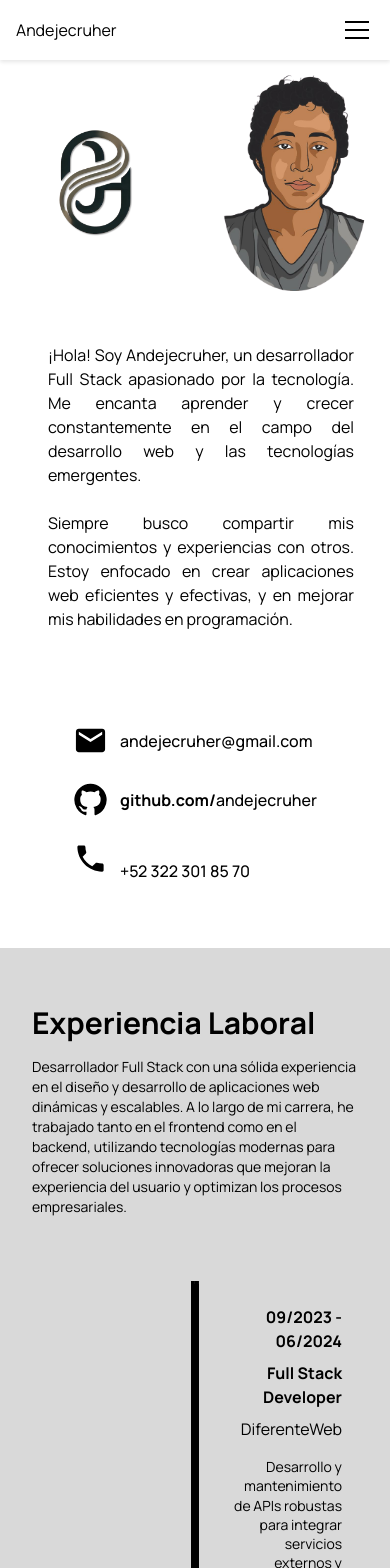
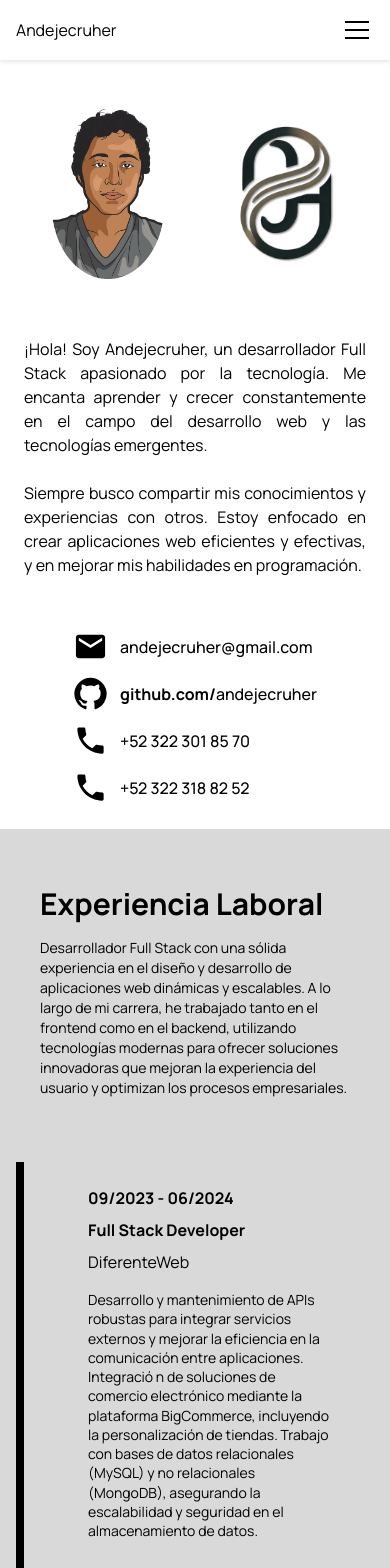
Before and after one commit to Andejecruher/SideProject, a React (Vite) app in the folder Frontend/: page /blog in a window 390 px wide. Shown: the top 1568 px of the page. Built offline with nearby package versions, Linux system fonts and the light colour scheme; a web font is replaced by a local one.

Commit message:
Actualizar estilos de las secciones

```diff
--- a/Frontend/src/components/AboutMe/AboutMe.jsx
+++ b/Frontend/src/components/AboutMe/AboutMe.jsx
@@ -5,23 +5,21 @@ import './AboutMe.css';
 import EmailIcon from '@mui/icons-material/Email';
 import GitHubIcon from '@mui/icons-material/GitHub';
 import PhoneIcon from '@mui/icons-material/Phone';
-import LanguageIcon from '@mui/icons-material/Language';
 
 const AboutMe = () => {
   return (
-    <div className="p-4 md:p-10 bg-white">
-      {/* <div className="flex justify-center text-xl font-bold tracking-widest">
-        <h1 className='about-me-title'>ACERCA DE MÍ</h1>
-      </div> */}
+    <div className="p-2 md:p-10 bg-white">
+      <div className="grid col-span-1 md:flex items-center mt-20 justify-center">
 
-      <div className="grid col-span-1 md:flex items-center mt-10 justify-center">
-        <div className="mr-14">
-          <img className="md:w-60" src={ajh} alt="Logo" />
+        <div className="md:mr-4">
+          <img className="md:w-40 w-28 ml-10" src={andejecruher} alt="Perfil" />
         </div>
+
         <div className="md:mr-4">
-          <img className="md:w-40" src={andejecruher} alt="Perfil" />
+          <img className="md:w-60 w-80 mr-10" src={ajh} alt="Logo" />
         </div>
-        <div className="md:border-l-2 pl-4 p-2 col-span-2 text-justify md:w-1/2 mt-10 md:mt-0">
+
+        <div className="md:border-l-2 sm:pl-4 p-2 col-span-2 text-justify md:w-1/2 mt-10 md:mt-0">
           <p className='about-me-text'>
             ¡Hola! Soy Andejecruher, un desarrollador Full Stack apasionado por la tecnología.
             Me encanta aprender y crecer constantemente en el campo del desarrollo web y las tecnologías emergentes.
@@ -33,40 +31,39 @@ const AboutMe = () => {
         </div>
       </div>
 
-      <div className="grid col-span-1 md:flex items-center justify-center mt-20">
+      <div className="grid col-span-1 md:flex items-center justify-center mt-10">
         <div>
-          <div className="md:flex items-center mb-4">
-            <div className="flex items-center md:mr-8 mb-4 md:mb-0">
+          <div className="md:flex items-center md:mb-4">
+            <div className="flex items-center md:mr-8 mb-2 md:mb-0">
               <a href="mailto:andejecruher@gmail.com" target="_blank" rel="noopener noreferrer" className="flex items-center">
                 <EmailIcon className="mr-2" fontSize="large" />
                 <p>andejecruher@gmail.com</p>
               </a>
             </div>
 
-            <div className="flex items-center md:mr-8 mb-4 md:mb-0">
+            <div className="flex items-center md:mr-8 mb-2 md:mb-0">
               <a href="https://github.com/Andejecruher" target="_blank" rel="noopener noreferrer" className="flex items-center">
                 <GitHubIcon className="mr-2" fontSize="large" />
                 <p><b>github.com/</b>andejecruher</p>
               </a>
             </div>
+          </div>
 
-            <div className="flex items-center md:mr-8 mb-4 md:mb-0">
+          <div className="md:flex items-center">
+            <div className="flex items-center md:mr-8 mb-2 md:mb-0">
               <a href="tel:+523223018570" target="_blank" rel="noopener noreferrer" className="flex items-center" >
-                <PhoneIcon className="mr-2 mb-4 md:mb-0" fontSize="large" />
+                <PhoneIcon className="mr-2" fontSize="large" />
                 <p>+52 322 301 85 70</p>
               </a>
             </div>
-          </div>
 
-          <div className="md:flex items-center">
+            <div className="flex items-center md:mr-8 mb-2 md:mb-0">
+              <a href="tel:+523223018570" target="_blank" rel="noopener noreferrer" className="flex items-center" >
+                <PhoneIcon className="mr-2" fontSize="large" />
+                <p>+52 322 318 82 52</p>
+              </a>
+            </div>
 
-
-            {/* <div className="flex items-center">
-              <a href="https://andejecruher.com" target="_blank" rel="noopener noreferrer" className="flex items-center">
-                <LanguageIcon className="mr-2" fontSize="large" />
-                <p>andejecruher.com</p>
-              </a>
-            </div> */}
           </div>
         </div>
       </div>
--- a/Frontend/src/components/EducationalExperience/EducationalExperience.jsx
+++ b/Frontend/src/components/EducationalExperience/EducationalExperience.jsx
@@ -1,6 +1,7 @@
 import React from 'react';
 import education from '../../assets/education.png';
-// import { FaGraduationCap } from 'react-icons/fa'; // Asegúrate de instalar react-icons
+import { useMediaQuery } from '@mui/material';
+// import { FaGraduationCap } from 'react-icons/fa';
 
 const steps = [
   {
@@ -22,11 +23,12 @@ const steps = [
 ];
 
 const EducationalExperience = () => {
+  const isMobile = useMediaQuery('(max-width: 768px)');
   return (
     <section>
       <div className="bg-white text-black py-8">
-        <div className="container mx-auto flex flex-col items-start md:flex-row my-1 md:my-1">
-          <div className="flex flex-col w-full sticky md:top-36 lg:w-1/3 mt-2 md:mt-12 px-8">
+        <div className="container mx-auto flex flex-col items-start lg:flex-row my-1 md:my-1">
+          <div className="flex flex-col w-full lg:sticky md:top-36 lg:w-1/3 mt-2 md:mt-12 lg:px-6 px-10">
             <p className="text-3xl md:text-4xl leading-normal md:leading-relaxed mb-2 font-bold">
               Experiencia Educativa
             </p>
@@ -37,28 +39,31 @@ const EducationalExperience = () => {
           <div className="ml-0 md:ml-12 lg:w-2/3 sticky">
             <div className="container mx-auto w-full h-full">
               <div className="relative wrap overflow-hidden p-10 h-full">
-                <div
+              <div
                   className="border-2 absolute h-full"
-                  style={{ right: '50%', border: '2px solid black', borderRadius: '1%' }}
+                  style={{ right: isMobile ? '95%' : '50%', border: '2px solid black', borderRadius: '1%' }}
                 ></div>
                 <div
                   className="border-2 absolute h-full"
-                  style={{ left: '50%', border: '2px solid black', borderRadius: '1%' }}
+                  style={{ left: isMobile ? '5%' : '50%', border: '2px solid black', borderRadius: '1%' }}
                 ></div>
 
                 {steps.map((step, index) => (
                   <div
                     key={index}
-                    className={`mb-8 flex justify-between items-center w-full ${step.alignment === "right" ? "flex-row-reverse left-timeline" : "right-timeline"
+                    className={`mb-8 ml-10 lg:flex lg:justify-between items-center w-full ${isMobile ? 'flex-row-reverse left-timeline' : step.alignment === "right" ? "flex-row-reverse left-timeline" : "right-timeline"
                       }`}
                   >
-                    {/* <div className="order-1 w-5/12 flex justify-center">
+                    {/* {isMobile ? (
+                      <div className="order-1 w-5/12 flex justify-center">
                       <FaGraduationCap className="text-3xl text-black" />
-                    </div> */}
+                    </div>
+                    ) : null} */}
                     <div
-                      className={`order-1 w-5/12 px-1 py-4 ${step.alignment === "right" ? "text-right" : "text-left"
+                      className={`order-1 w-10/12 lg:w-5/12 px-1 py-4 ${isMobile ? 'flex-row-reverse left-timeline' : step.alignment === "right" ? "text-right" : "text-left"
                         }`}
                     >
+
                       <p className="mb-1 text-base text-black font-bold">{step.date}</p>
                       <h4 className="mb-1 font-bold text-md md:text-2xl text-black">{step.title}</h4>
                       <h6 className="mb-3 font-normal text-md md:text-2xl text-black">{step.subtitle}</h6>
@@ -70,7 +75,7 @@ const EducationalExperience = () => {
                 ))}
               </div>
               <img
-                className="mx-auto -mt-5 md:-mt-5"
+                className="mx-auto -mt-5 md:-mt-5 w-[30%] md:w-[40%]"
                 src={education}
                 alt="Tech Fest"
               />
--- a/Frontend/src/components/Footer/Footer.jsx
+++ b/Frontend/src/components/Footer/Footer.jsx
@@ -3,37 +3,42 @@ import ajh from '../../assets/ajh.png';
 
 const Footer = () => {
   return (
-    <div className="flex flex-col w-full h-fit bg-[#D9D9D9] text-black px-14 py-14">
-      <div className="flex flex-row justify-center">
-        <div className="flex flex-row justify-center w-[50%]">
-          <div className="flex flex-row">
+    <div className="flex flex-col w-full h-fit bg-[#D9D9D9] text-black px-8 py-8 lg:px-14 lg:py-14">
+      <div className="flex flex-col lg:flex-row justify-between lg:items-center">
+        {/* Sección del Logo */}
+        <div className="flex flex-col items-center lg:items-start mb-2 lg:mb-0">
+          <div className="flex items-center">
             <img src={ajh} width="120" alt="Logo Preview" />
-            <div className="text-5xl andejecruher">Andejecruher</div>
+            <div className="text-3xl lg:text-5xl font-bold md:ml-2 andejecruher">Andejecruher</div>
           </div>
         </div>
 
-        <div className="flex flex-row w-[50%] justify-center">
         {/* Sección de Newsletter */}
-          <div className="flex flex-col">
-            <div className="font-bold uppercase text-[#9ca3af] pb-3">Newsletter</div>
-            <p className="text-black mb-2">Suscríbete a nuestro boletín.</p>
-            <form className="flex items-center">
+        <div className="flex flex-col items-center lg:items-end">
+          <div className="font-bold uppercase text-[#9ca3af] pb-3 text-center lg:text-left">Newsletter</div>
+          <p className="text-black mb-2 text-center lg:text-left">Suscríbete a nuestro boletín.</p>
+          <form className="md:flex w-full lg:w-auto">
             <input
               type="email"
               name="email"
               placeholder="Introduce tu correo"
-                className="w-full bg-gray-100 text-gray-700 rounded-l-lg py-3 px-4 focus:outline-none focus:ring-purple-600 focus:border-transparent"
+              className="w-full bg-gray-100 text-gray-700 rounded md:rounded-l-lg py-3 px-4 focus:outline-none focus:ring-purple-600 focus:border-transparent"
               required
             />
-              <button type="submit" className="bg-black text-[#ffffff] font-semibold py-3 px-6 rounded-r-lg transition-colors duration-300">
+            <button
+              type="submit"
+              className="bg-black text-white font-semibold py-3 px-6 rounded md:rounded-r-lg transition-colors duration-300 w-full mt-2 md:mt-0"
+            >
               Suscribirse
             </button>
           </form>
         </div>
       </div>
-      </div>
 
+      {/* Línea divisoria */}
       <div className="w-full border-t border-gray-500 my-8"></div>
+
+      {/* Texto de derechos reservados */}
       <div className="text-center">© {new Date().getFullYear()} Andejecruher - Todos los derechos reservados.</div>
     </div>
   );
--- a/Frontend/src/components/WorkExperience/WorkExperience.jsx
+++ b/Frontend/src/components/WorkExperience/WorkExperience.jsx
@@ -1,5 +1,6 @@
 import React from 'react';
-// import WorkHistoryIcon from '@mui/icons-material/WorkHistory';
+import { useMediaQuery } from '@mui/material';
+// import { WorkHistoryIcon } from 'react-icons/fa';
 
 const steps = [
   {
@@ -37,11 +38,13 @@ const steps = [
 ];
 
 const WorkExperience = () => {
+  const isMobile = useMediaQuery('(max-width: 768px)');
+
   return (
     <section>
       <div className="bg-[#D9D9D9] text-black py-8">
-        <div className="container mx-auto flex flex-col items-start md:flex-row my-1 md:my-1">
-          <div className="flex flex-col w-full sticky md:top-36 lg:w-1/3 mt-2 md:mt-12 px-8">
+        <div className="container mx-auto flex flex-col items-start lg:flex-row my-1 md:my-1">
+          <div className="flex flex-col w-full lg:sticky md:top-36 lg:w-1/3 mt-2 md:mt-12 lg:px-6 px-10">
             <p className="text-3xl md:text-4xl leading-normal md:leading-relaxed mb-2 font-bold">
             Experiencia Laboral
             </p>
@@ -54,24 +57,25 @@ const WorkExperience = () => {
               <div className="relative wrap overflow-hidden p-10 h-full">
                 <div
                   className="border-2 absolute h-full"
-                  style={{ right: '50%', border: '2px solid black', borderRadius: '1%' }}
+                  style={{ right: isMobile ? '95%' : '50%', border: '2px solid black', borderRadius: '1%' }}
                 ></div>
                 <div
                   className="border-2 absolute h-full"
-                  style={{ left: '50%', border: '2px solid black', borderRadius: '1%' }}
+                  style={{ left: isMobile ? '5%' : '50%', border: '2px solid black', borderRadius: '1%' }}
                 ></div>
 
                 {steps.map((step, index) => (
                   <div
                     key={index}
-                    className={`mb-8 flex justify-between items-center w-full ${step.alignment === "right" ? "flex-row-reverse left-timeline" : "right-timeline"
+                    className={`mb-8 ml-10 lg:flex justify-between items-center w-full ${isMobile ? 'flex-row-reverse left-timeline' : step.alignment === "right" ? "flex-row-reverse left-timeline" : "right-timeline"
                       }`}
                   >
-                    {/* <div className="order-1 w-5/12 flex justify-center">
+                    {/* {isMobile ? (
+                      <div className="order-1 w-5/12 flex justify-center">
                       <WorkHistoryIcon className="text-5xl text-black" />
-                    </div> */}
+                    </div> ) : null} */}
                     <div
-                      className={`order-1 w-5/12 px-1 py-4 ${step.alignment === "right" ? "text-right" : "text-left"
+                      className={`order-1 w-10/12 lg:w-5/12 px-1 py-4 ${isMobile ? 'flex-row-reverse left-timeline' : step.alignment === "right" ? "text-right" : "text-left"
                         }`}
                     >
                       <p className="mb-1 text-base text-black font-bold">{step.date}</p>
@@ -85,7 +89,7 @@ const WorkExperience = () => {
                 ))}
               </div>
               <img
-                className="mx-auto -mt-36 md:-mt-36"
+                className="mx-auto -mt-20 md:-mt-36 w-[40%] md:w-auto"
                 src="https://user-images.githubusercontent.com/54521023/116968861-ef21a000-acd2-11eb-95ac-a34b5b490265.png"
                 alt="Tech Fest"
               />
```
Also changed, not shown: Frontend/src/components/ContactForm/ContactForm.jsx (+20 -10 lines), Frontend/src/components/Skills/Skills.jsx (+6 -6 lines). Lines whose indentation alone changed are shown as unchanged.
